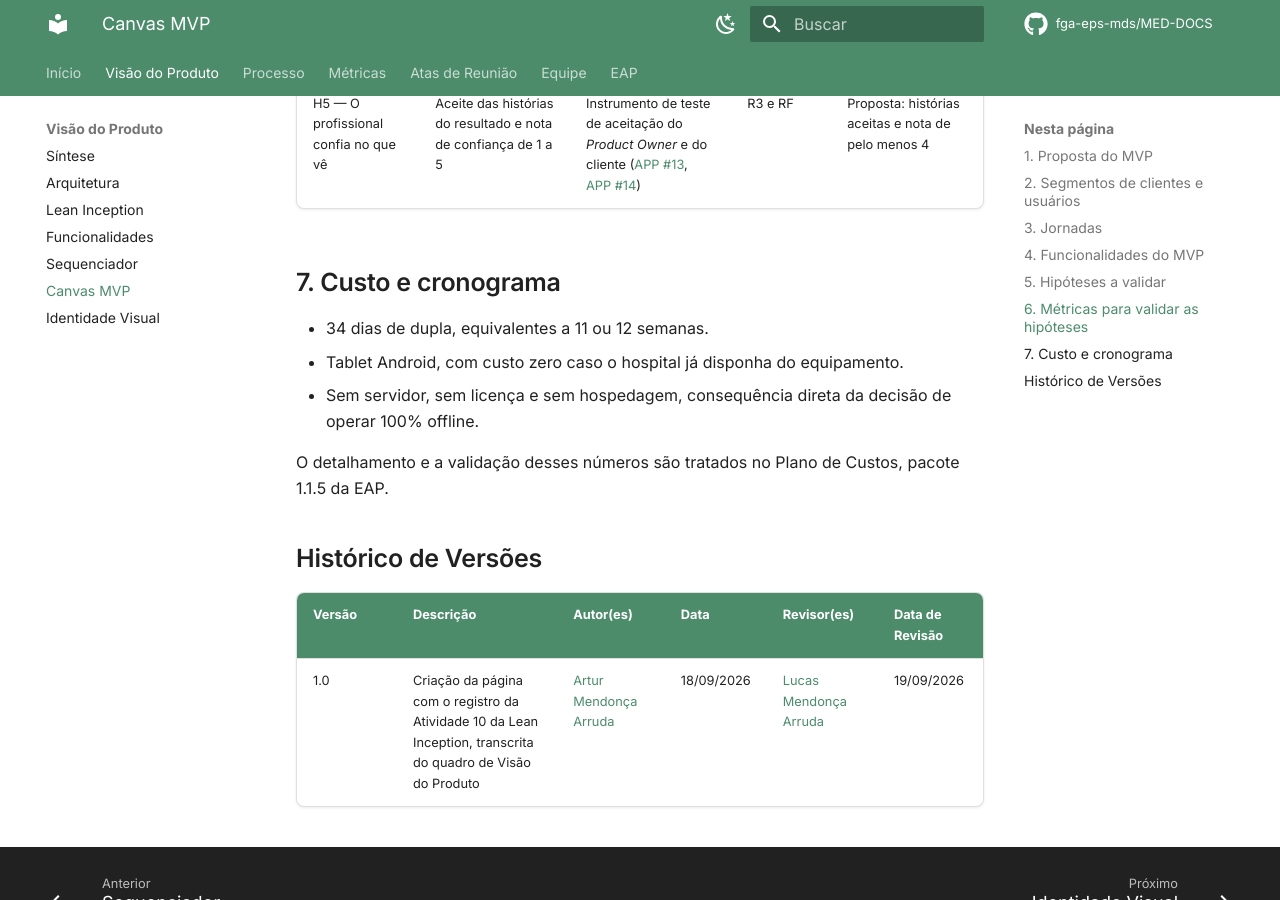
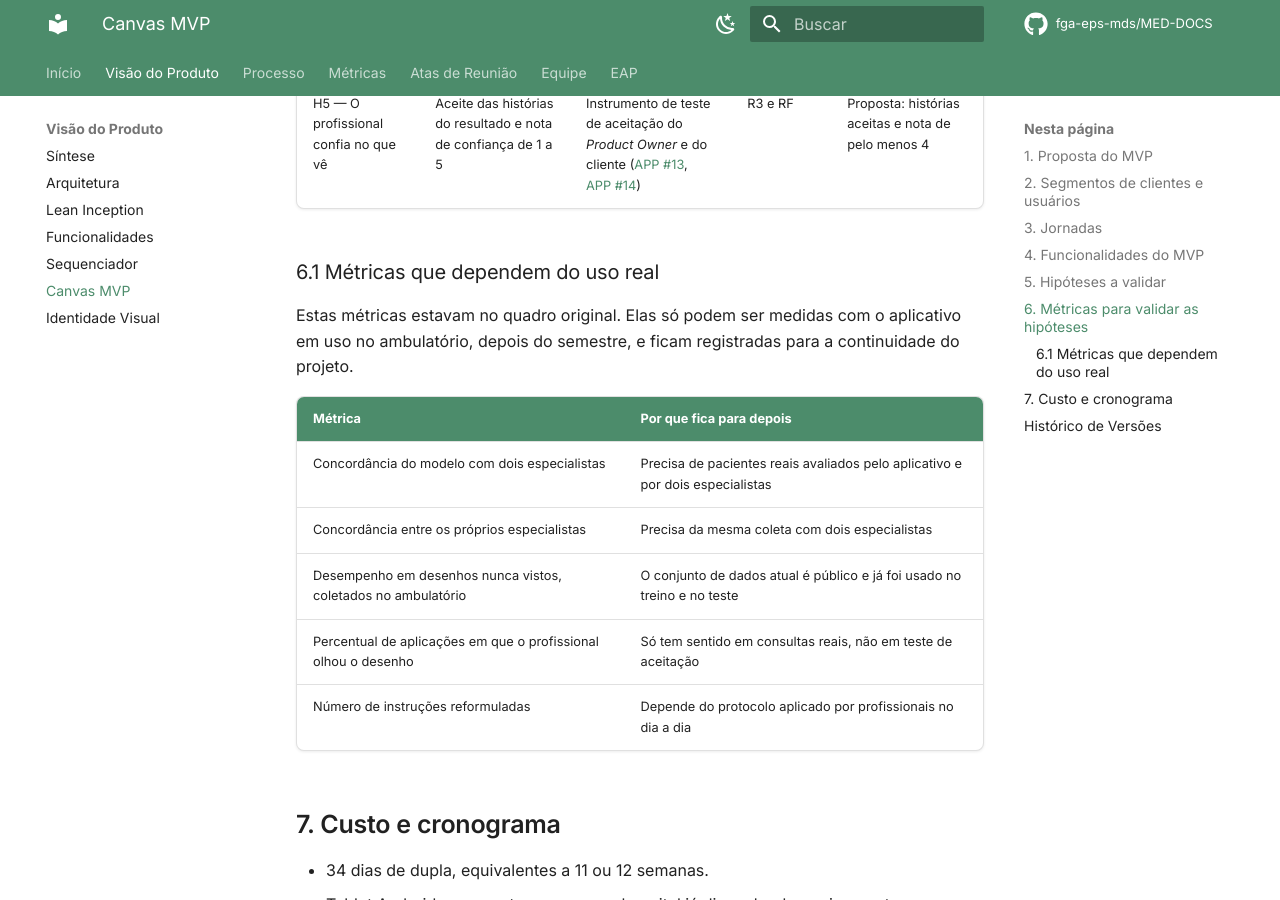
Before and after one commit to apollen27983/UNIEURO_MED-DOCS, an MkDocs documentation site: the page built from docs/produto/canvas-mvp.md, in a window 1280 px wide and 900 px high, scrolled down 2801 px. Built offline with MkDocs 1.6.1 and Material for MkDocs 9.7.7, drawn with Linux system fonts in a browser that asks for light colours; comment, search, counter and statistics services are not loaded.

Commit message:
docs(canvas-mvp): separa as métricas que dependem do uso real
As métricas do quadro original que precisam de pacientes e consultas
reais ficam numa seção própria, com o motivo de cada uma ficar para
depois do semestre.

```diff
--- a/docs/produto/canvas-mvp.md
+++ b/docs/produto/canvas-mvp.md
@@ -56,6 +56,18 @@ Cada hipótese tem pelo menos uma métrica que a equipe consegue medir até o fi
 | H4 — O modelo tem significado clínico | AUC por faixa de escolaridade no conjunto de teste | Relatório por faixa no repositório de IA ([IA #5](https://github.com/fga-eps-mds/2026.2-UNB-FCTE_UNIEURO_MED-IA/issues/5)) | R3 | Relatório publicado e limites de uso revisados pelo parceiro |
 | H5 — O profissional confia no que vê | Aceite das histórias do resultado e nota de confiança de 1 a 5 | Instrumento de teste de aceitação do *Product Owner* e do cliente ([APP #13](https://github.com/fga-eps-mds/2026.2-UNB-FCTE_UNIEURO_MED-APP/issues/13), [APP #14](https://github.com/fga-eps-mds/2026.2-UNB-FCTE_UNIEURO_MED-APP/issues/14)) | R3 e RF | Proposta: histórias aceitas e nota de pelo menos 4 |
 
+### 6.1 Métricas que dependem do uso real
+
+Estas métricas estavam no quadro original. Elas só podem ser medidas com o aplicativo em uso no ambulatório, depois do semestre, e ficam registradas para a continuidade do projeto.
+
+| Métrica | Por que fica para depois |
+|---|---|
+| Concordância do modelo com dois especialistas | Precisa de pacientes reais avaliados pelo aplicativo e por dois especialistas |
+| Concordância entre os próprios especialistas | Precisa da mesma coleta com dois especialistas |
+| Desempenho em desenhos nunca vistos, coletados no ambulatório | O conjunto de dados atual é público e já foi usado no treino e no teste |
+| Percentual de aplicações em que o profissional olhou o desenho | Só tem sentido em consultas reais, não em teste de aceitação |
+| Número de instruções reformuladas | Depende do protocolo aplicado por profissionais no dia a dia |
+
 ## 7. Custo e cronograma
 
 - 34 dias de dupla, equivalentes a 11 ou 12 semanas.
```
